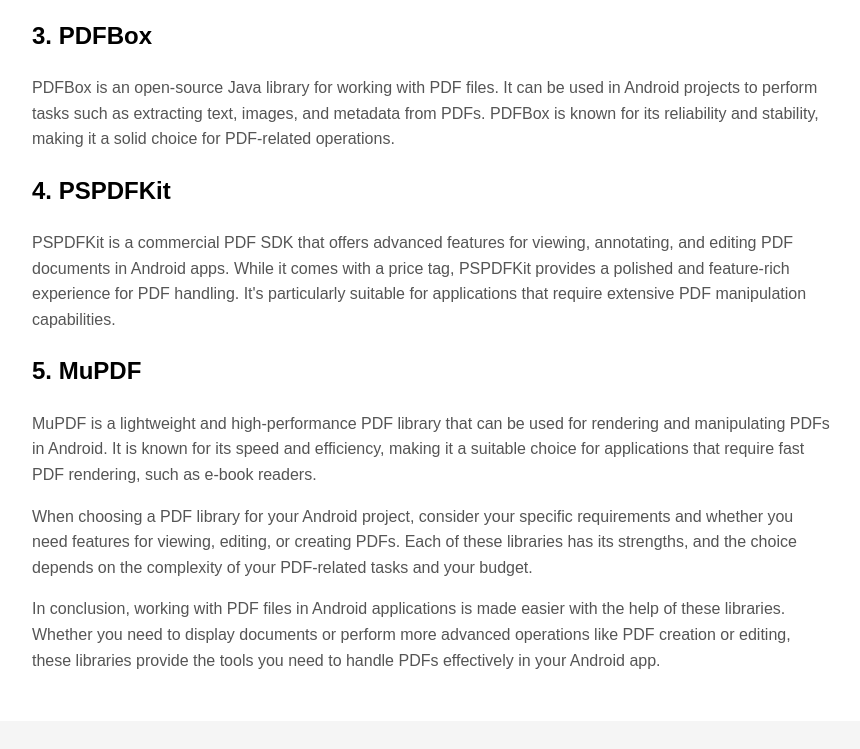
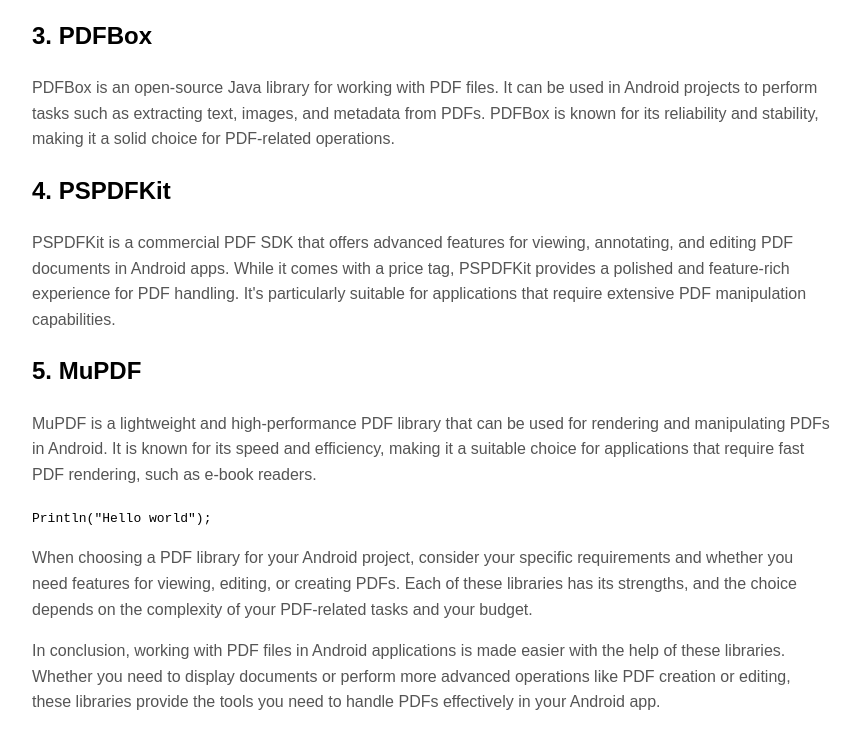
Before and after one commit to ziaThegeek/Test, a plain HTML site: page index.html in a window 1280 px wide. Shown: the part 615-1364 px from the top of the page, without its empty margins (208-1068 px from the left). Before the commit the page ends 1336 px from the top, so only its background shows below. Drawn offline with Linux system fonts and the light colour scheme.

Commit message:
Added a code box

```diff
--- a/index.html
+++ b/index.html
@@ -54,7 +54,9 @@
 
         <h2>5. MuPDF</h2>
         <p>MuPDF is a lightweight and high-performance PDF library that can be used for rendering and manipulating PDFs in Android. It is known for its speed and efficiency, making it a suitable choice for applications that require fast PDF rendering, such as e-book readers.</p>
-
+<code>
+    Println("Hello world");
+</code>
         <p>When choosing a PDF library for your Android project, consider your specific requirements and whether you need features for viewing, editing, or creating PDFs. Each of these libraries has its strengths, and the choice depends on the complexity of your PDF-related tasks and your budget.</p>
 
         <p>In conclusion, working with PDF files in Android applications is made easier with the help of these libraries. Whether you need to display documents or perform more advanced operations like PDF creation or editing, these libraries provide the tools you need to handle PDFs effectively in your Android app.</p>
```
